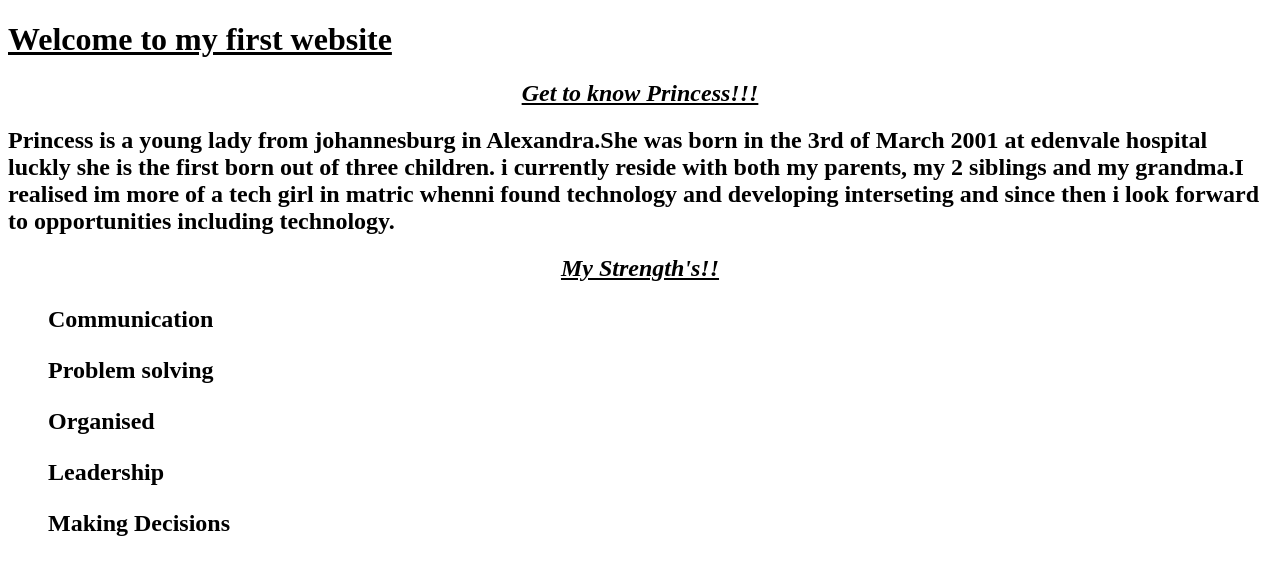
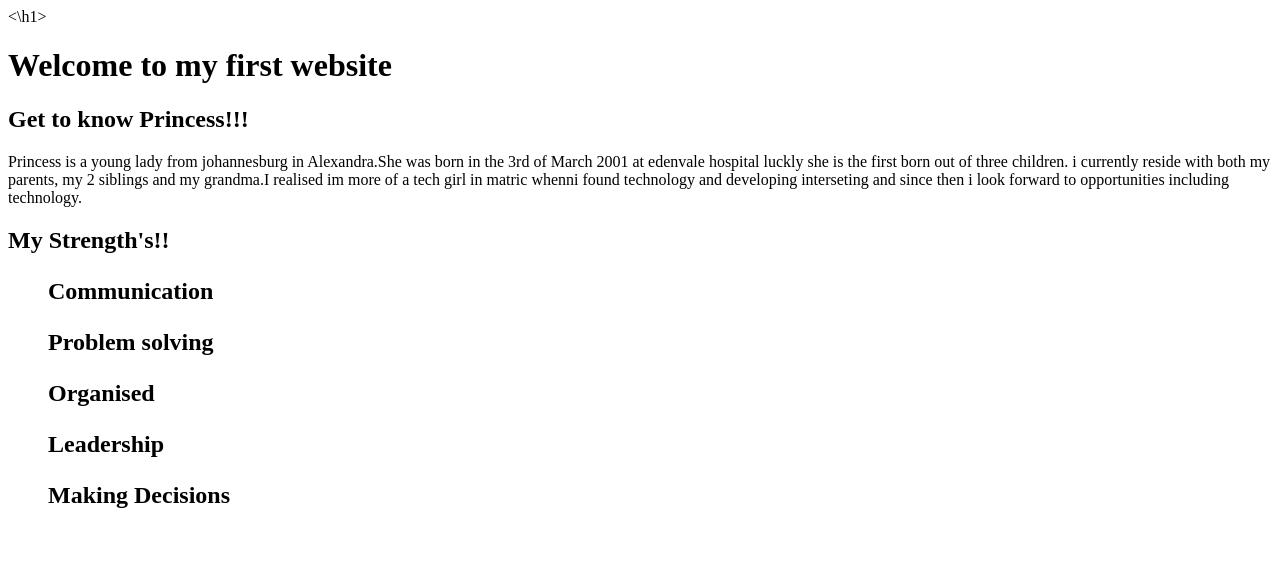
Before and after one commit to 082413/My-first-website-, a plain HTML site: page index.html in a window 1280 px wide. Drawn offline with Linux system fonts and the light colour scheme.

Commit message:
Update index.html

```diff
--- a/index.html
+++ b/index.html
@@ -1,21 +1,23 @@
 <!DOCTYPE html>
 <html>
 <head>
-	<title>Princess's Website</title>
+	<title><h1>Princess's Website</title><\h1>
 <meta charset="UTF-8">
 	<body>
-		<h1><u>Welcome to my first website</h1></u>
+		<h1>Welcome to my first website</h1>
 
 
-		<h2><i><center><u>Get to know Princess!!!</h2></i></center></u>
+		<h2>Get to know Princess!!!</h2>
 
-	<h2>Princess is a young lady from johannesburg in Alexandra.She was born in the 3rd of March 2001 at edenvale hospital luckly she is the first born out of three children. i currently reside with both my parents, my 2 siblings and my grandma.I realised im more of a tech girl in matric whenni found technology and developing interseting and since then i look forward to opportunities including technology.</h2>
+	<p>
+	Princess is a young lady from johannesburg in Alexandra.She was born in the 3rd of March 2001 at edenvale hospital luckly she is the first born out of three children. i currently reside with both my parents, my 2 siblings and my grandma.I realised im more of a tech girl in matric whenni found technology and developing interseting and since then i look forward to opportunities including technology.</h2>
+	</p>
 
-	<h2><i><center><u>My Strength's!!</h2></i></center></u>
+	<h2>My Strength's!!</h2>
 
-	<h2>
-	<ol>Communication</ol><ul>Problem solving</ul><ul>Organised</ul><ul>Leadership</ul><ul>Making Decisions</ul>
-	</h2>
+	<p><h2>
+	<ul>Communication</ul><ul>Problem solving</ul><ul>Organised</ul><ul>Leadership</ul><ul>Making Decisions</ul>
+	</p></h2>
 
 	</body>
 
```
